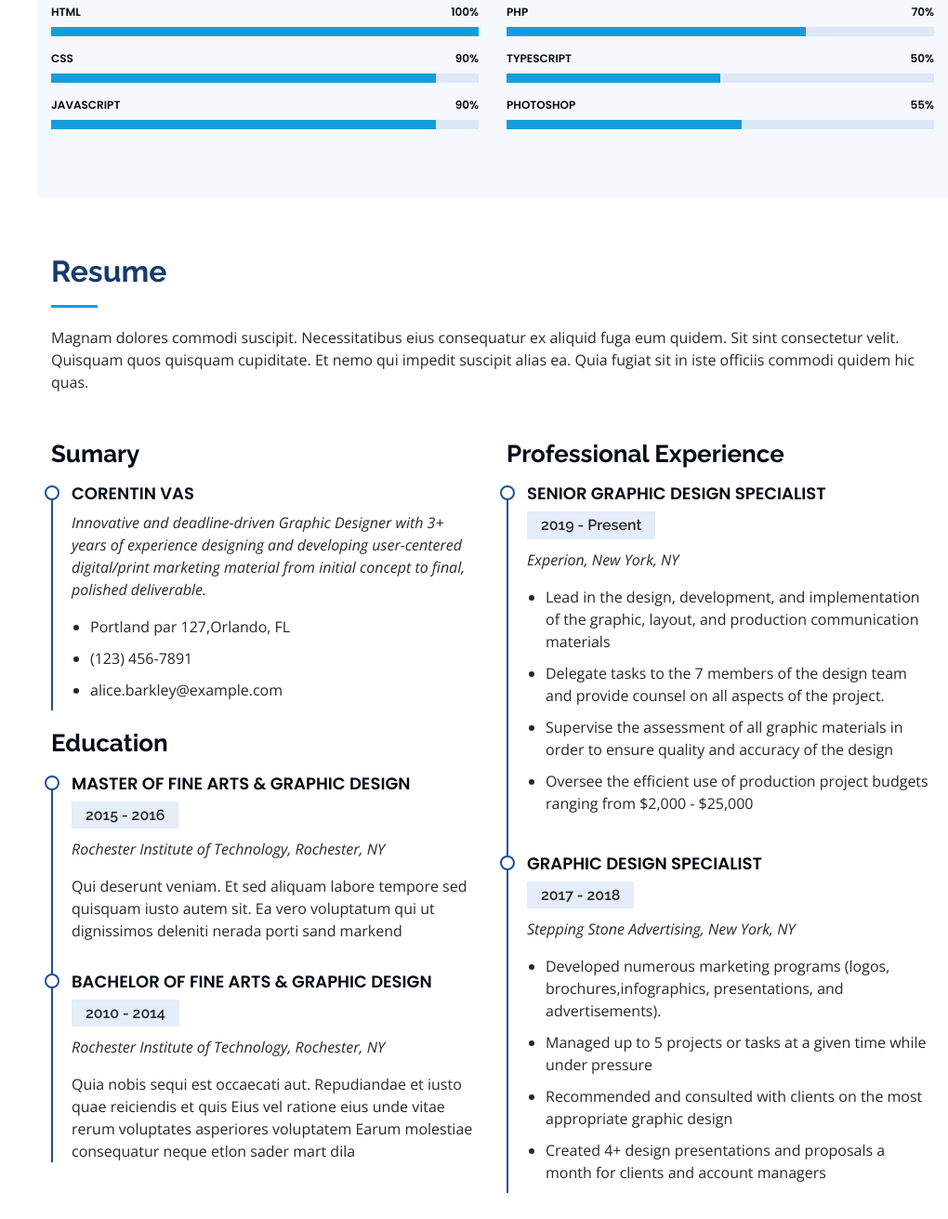
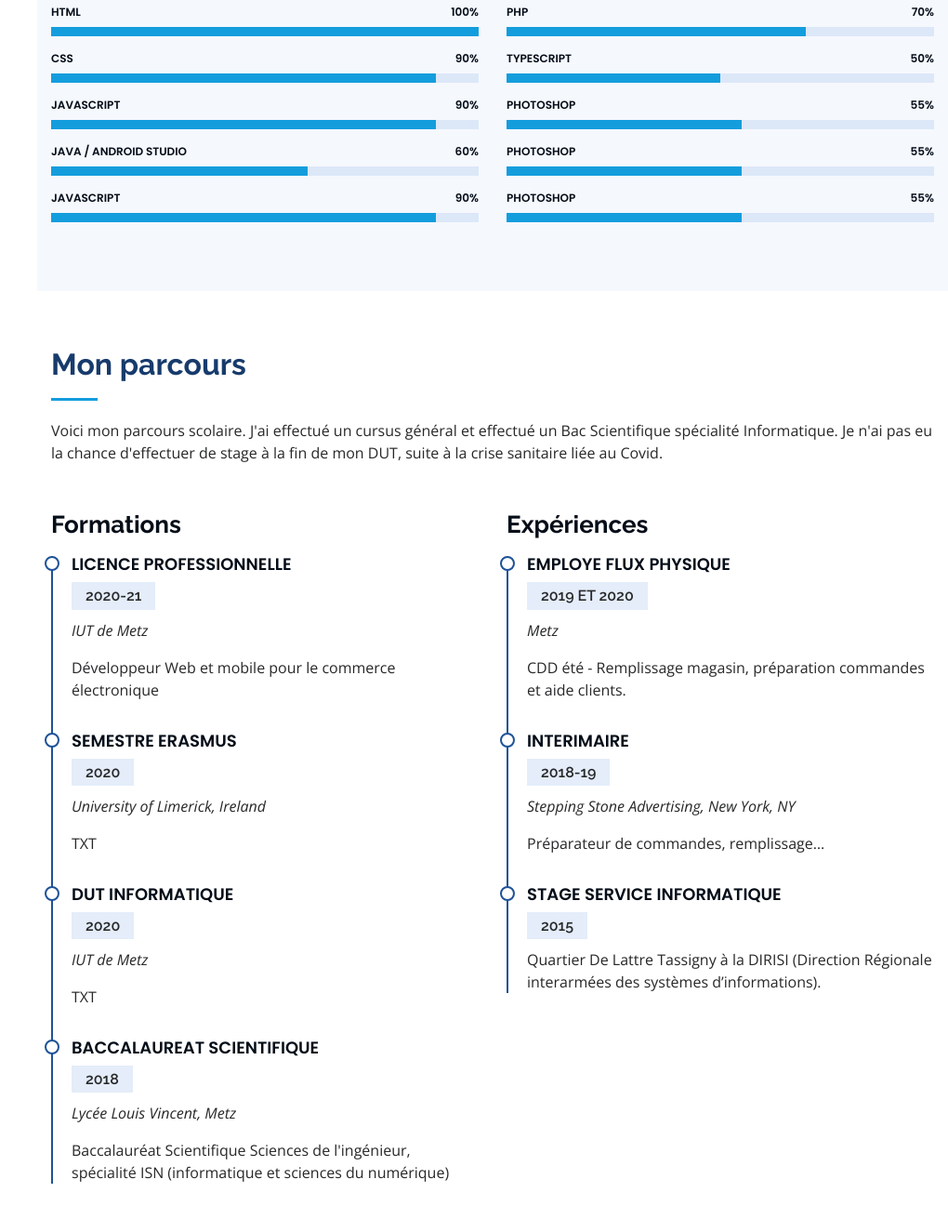
Before and after one commit to SynadeIV/SynadeIV.github.io, a plain HTML site: page index.html in a window 1280 px wide. Shown: the part 1481-2792 px from the top of the page at 93% size, without its empty margins (260-1280 px from the left). Drawn offline with nearby package versions, Linux system fonts and the light colour scheme.

Commit message:
ajout txt

```diff
--- a/assets/css/style.css
+++ b/assets/css/style.css
@@ -24,6 +24,15 @@ a:hover {
 
 h1, h2, h3, h4, h5, h6 {
   font-family: "Raleway", sans-serif;
+}
+
+.devicon-git-plain {
+  max-width: 2em;
+}
+
+/* if you want to change the original color */
+.devicon-git-plain path {
+  fill: #4691f6;
 }
 
 /*--------------------------------------------------------------
--- a/index.html
+++ b/index.html
@@ -23,6 +23,8 @@
   <link href="assets/vendor/venobox/venobox.css" rel="stylesheet">
   <link href="assets/vendor/owl.carousel/assets/owl.carousel.min.css" rel="stylesheet">
   <link href="assets/vendor/aos/aos.css" rel="stylesheet">
+  <link rel="stylesheet" href="https://cdn.jsdelivr.net/gh/devicons/devicon@v2.8.2/devicon.min.css">
+
 
   <!-- Template Main CSS File -->
   <link href="assets/css/style.css" rel="stylesheet">
@@ -60,7 +62,7 @@
         <ul>
           <li class="active"><a href="index.html"><i class="bx bx-home"></i> <span>Home</span></a></li>
           <li><a href="#about"><i class="bx bx-user"></i> <span>À propos</span></a></li>
-          <li><a href="#resume"><i class="bx bx-file-blank"></i> <span>Résumé</span></a></li>
+          <li><a href="#resume"><i class="bx bx-file-blank"></i> <span>Mon parcours</span></a></li>
           <li><a href="#portfolio"><i class="bx bx-book-content"></i> Portfolio</a></li>
           <li><a href="#services"><i class="bx bx-server"></i> Services</a></li>
           <li><a href="#contact"><i class="bx bx-envelope"></i> Contact</a></li>
@@ -88,7 +90,7 @@
 
         <div class="section-title">
           <h2>À propos</h2>
-          <p>TXT A PROPOS</p>
+          <p>Moi c'est Corentin, je suis passioné par l'informatique et le monde du jeu viéo !</p>
         </div>
 
         <div class="row">
@@ -98,7 +100,7 @@
           <div class="col-lg-8 pt-4 pt-lg-0 content" data-aos="fade-left">
             <h3>Etudiant &amp; Développeur Web.</h3>
             <p class="font-italic">
-             TXT
+             Je suis actuellement en Licence professionnelle développement web. Je viens d'un DUT informatique, finalisé par un séjour Erasmus en Irlande, à l'Université de Limerick !
             </p>
             <div class="row">
               <div class="col-lg-6">
@@ -115,9 +117,6 @@
                 </ul>
               </div>
             </div>
-            <p>
-             TXT
-            </p>
           </div>
         </div>
 
@@ -186,6 +185,8 @@
 
           <div class="col-lg-6" data-aos="fade-up">
 
+          <!--<i class="devicon-symfony-original-wordmark colored"></i>-->
+
             <div class="progress">
               <span class="skill">HTML <i class="val">100%</i></span>
               <div class="progress-bar-wrap">
@@ -197,6 +198,20 @@
               <span class="skill">CSS <i class="val">90%</i></span>
               <div class="progress-bar-wrap">
                 <div class="progress-bar" role="progressbar" aria-valuenow="90" aria-valuemin="0" aria-valuemax="100"></div>
+              </div>
+            </div>
+
+            <div class="progress">
+              <span class="skill">JavaScript <i class="val">90%</i></span>
+              <div class="progress-bar-wrap">
+                <div class="progress-bar" role="progressbar" aria-valuenow="90" aria-valuemin="0" aria-valuemax="100"></div>
+              </div>
+            </div>
+
+            <div class="progress">
+              <span class="skill">Java / Android Studio <i class="val">60%</i></span>
+              <div class="progress-bar-wrap">
+                <div class="progress-bar" role="progressbar" aria-valuenow="60" aria-valuemin="0" aria-valuemax="100"></div>
               </div>
             </div>
 
@@ -232,6 +247,21 @@
               </div>
             </div>
 
+            <div class="progress">
+              <span class="skill">Photoshop <i class="val">55%</i></span>
+              <div class="progress-bar-wrap">
+                <div class="progress-bar" role="progressbar" aria-valuenow="55" aria-valuemin="0" aria-valuemax="100"></div>
+              </div>
+            </div>
+
+            <div class="progress">
+              <span class="skill">Photoshop <i class="val">55%</i></span>
+              <div class="progress-bar-wrap">
+                <div class="progress-bar" role="progressbar" aria-valuenow="55" aria-valuemin="0" aria-valuemax="100"></div>
+              </div>
+            </div>
+
+
           </div>
 
         </div>
@@ -244,60 +274,56 @@
       <div class="container">
 
         <div class="section-title">
-          <h2>Resume</h2>
-          <p>Magnam dolores commodi suscipit. Necessitatibus eius consequatur ex aliquid fuga eum quidem. Sit sint consectetur velit. Quisquam quos quisquam cupiditate. Et nemo qui impedit suscipit alias ea. Quia fugiat sit in iste officiis commodi quidem hic quas.</p>
+          <h2>Mon parcours</h2>
+          <p>Voici mon parcours scolaire. J'ai effectué un cursus général et effectué un Bac Scientifique spécialité Informatique. Je n'ai pas eu la chance d'effectuer de stage à la fin de mon DUT, suite à la crise sanitaire liée au Covid.</p>
         </div>
 
         <div class="row">
           <div class="col-lg-6" data-aos="fade-up">
-            <h3 class="resume-title">Sumary</h3>
-            <div class="resume-item pb-0">
-              <h4>Corentin VAS</h4>
-              <p><em>Innovative and deadline-driven Graphic Designer with 3+ years of experience designing and developing user-centered digital/print marketing material from initial concept to final, polished deliverable.</em></p>
-              <ul>
-                <li>Portland par 127,Orlando, FL</li>
-                <li>(123) 456-7891</li>
-                <li>alice.barkley@example.com</li>
-              </ul>
-            </div>
-
-            <h3 class="resume-title">Education</h3>
+            <h3 class="resume-title">Formations</h3>
             <div class="resume-item">
-              <h4>Master of Fine Arts &amp; Graphic Design</h4>
-              <h5>2015 - 2016</h5>
-              <p><em>Rochester Institute of Technology, Rochester, NY</em></p>
-              <p>Qui deserunt veniam. Et sed aliquam labore tempore sed quisquam iusto autem sit. Ea vero voluptatum qui ut dignissimos deleniti nerada porti sand markend</p>
+              <h4>LICENCE PROFESSIONNELLE</h4>
+              <h5>2020-21</h5>
+              <p><em>IUT de Metz</em></p>
+              <p>Développeur Web et mobile pour le commerce électronique</p>
             </div>
             <div class="resume-item">
-              <h4>Bachelor of Fine Arts &amp; Graphic Design</h4>
-              <h5>2010 - 2014</h5>
-              <p><em>Rochester Institute of Technology, Rochester, NY</em></p>
-              <p>Quia nobis sequi est occaecati aut. Repudiandae et iusto quae reiciendis et quis Eius vel ratione eius unde vitae rerum voluptates asperiores voluptatem Earum molestiae consequatur neque etlon sader mart dila</p>
+              <h4>SEMESTRE ERASMUS</h4>
+              <h5>2020</h5>
+              <p><em>University of Limerick, Ireland</em></p>
+              <p>TXT</p>
+            </div>
+            <div class="resume-item">
+              <h4>DUT INFORMATIQUE</h4>
+              <h5>2020</h5>
+              <p><em>IUT de Metz</em></p>
+              <p>TXT</p>
+            </div>
+            <div class="resume-item">
+              <h4>BACCALAUREAT SCIENTIFIQUE </h4>
+              <h5>2018</h5>
+              <p><em>Lycée Louis Vincent, Metz</em></p>
+              <p>Baccalauréat Scientifique Sciences de l'ingénieur, spécialité ISN (informatique et sciences du numérique)</p>
             </div>
           </div>
           <div class="col-lg-6" data-aos="fade-up" data-aos-delay="100">
-            <h3 class="resume-title">Professional Experience</h3>
+            <h3 class="resume-title">Expériences</h3>
             <div class="resume-item">
-              <h4>Senior graphic design specialist</h4>
-              <h5>2019 - Present</h5>
-              <p><em>Experion, New York, NY </em></p>
-              <ul>
-                <li>Lead in the design, development, and implementation of the graphic, layout, and production communication materials</li>
-                <li>Delegate tasks to the 7 members of the design team and provide counsel on all aspects of the project. </li>
-                <li>Supervise the assessment of all graphic materials in order to ensure quality and accuracy of the design</li>
-                <li>Oversee the efficient use of production project budgets ranging from $2,000 - $25,000</li>
-              </ul>
+              <h4>EMPLOYE FLUX PHYSIQUE</h4>
+              <h5>2019 ET 2020 </h5>
+              <p><em>Metz</em></p>
+              <p>CDD été - Remplissage magasin, préparation commandes et aide clients.</p>
             </div>
             <div class="resume-item">
-              <h4>Graphic design specialist</h4>
-              <h5>2017 - 2018</h5>
+              <h4>INTERIMAIRE</h4>
+              <h5>2018-19 </h5>
               <p><em>Stepping Stone Advertising, New York, NY</em></p>
-              <ul>
-                <li>Developed numerous marketing programs (logos, brochures,infographics, presentations, and advertisements).</li>
-                <li>Managed up to 5 projects or tasks at a given time while under pressure</li>
-                <li>Recommended and consulted with clients on the most appropriate graphic design</li>
-                <li>Created 4+ design presentations and proposals a month for clients and account managers</li>
-              </ul>
+              <p>Préparateur de commandes, remplissage…</p>
+            </div>
+            <div class="resume-item">
+              <h4>STAGE SERVICE INFORMATIQUE</h4>
+              <h5>2015</h5>
+              <p>Quartier De Lattre Tassigny à la DIRISI (Direction Régionale interarmées des systèmes d’informations).</p>
             </div>
           </div>
         </div>
```
Also changed, not shown: assets/img/css.png (added), assets/img/html.png (added), assets/img/js.png (added).
